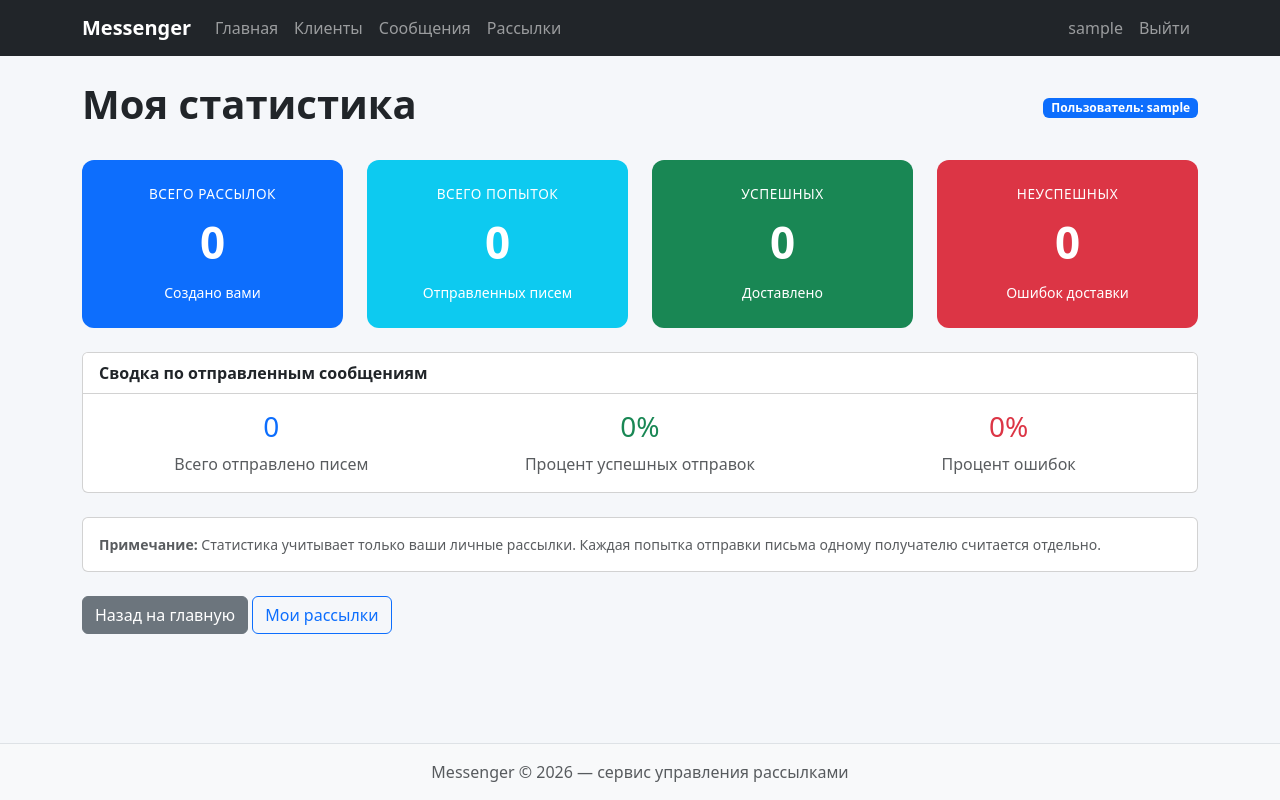
After one commit to lesnicenkodaniil62-hub/Coursework-4, a Django app: page /users/stats/ in a window 1280 px wide. The commit adds this page. Run offline with Django 5.2, Linux system fonts and the light colour scheme; the visitor is signed in with stand-in values (Sample User, id 1); data that the repository does not hold is empty; parts of the project's set-up code (start-up, migrations or seed data) failed here and were passed over; some libraries are stand-ins or nearby versions.

Commit message:
feature_7

```diff
--- a/templates/base.html
+++ b/templates/base.html
@@ -39,7 +39,9 @@
             <ul class="navbar-nav ms-auto mb-2 mb-lg-0">
                 {% if user.is_authenticated %}
                     <li class="nav-item">
-                        <span class="nav-link text-white">{{ user.username }}</span>
+                        <a class="nav-link" href="{% url 'users:user_stats' %}">
+                            {{ user.username }}
+                        </a>
                     </li>
                     <li class="nav-item">
                         <form method="post" action="{% url 'users:logout' %}" class="d-inline">
--- /dev/null
+++ b/templates/users/user_stats.html
@@ -0,0 +1,98 @@
+{% extends "base.html" %}
+
+{% block title %}Моя статистика{% endblock %}
+
+{% block content %}
+<div class="d-flex justify-content-between align-items-center mb-4">
+    <h1 class="fw-bold">Моя статистика</h1>
+    <span class="badge bg-primary">Пользователь: {{ user.username }}</span>
+</div>
+
+<div class="row g-4 mb-4">
+    <div class="col-md-6 col-lg-3">
+        <div class="card stat-card text-white bg-primary h-100">
+            <div class="card-body p-4 text-center">
+                <div class="stat-label mb-3">Всего рассылок</div>
+                <div class="stat-number mb-3">{{ stats.total_mailings }}</div>
+                <small>Создано вами</small>
+            </div>
+        </div>
+    </div>
+
+    <div class="col-md-6 col-lg-3">
+        <div class="card stat-card text-white bg-info h-100">
+            <div class="card-body p-4 text-center">
+                <div class="stat-label mb-3">Всего попыток</div>
+                <div class="stat-number mb-3">{{ stats.total_attempts }}</div>
+                <small>Отправленных писем</small>
+            </div>
+        </div>
+    </div>
+
+    <div class="col-md-6 col-lg-3">
+        <div class="card stat-card text-white bg-success h-100">
+            <div class="card-body p-4 text-center">
+                <div class="stat-label mb-3">Успешных</div>
+                <div class="stat-number mb-3">{{ stats.successful_attempts }}</div>
+                <small>Доставлено</small>
+            </div>
+        </div>
+    </div>
+
+    <div class="col-md-6 col-lg-3">
+        <div class="card stat-card text-white bg-danger h-100">
+            <div class="card-body p-4 text-center">
+                <div class="stat-label mb-3">Неуспешных</div>
+                <div class="stat-number mb-3">{{ stats.failed_attempts }}</div>
+                <small>Ошибок доставки</small>
+            </div>
+        </div>
+    </div>
+</div>
+
+<div class="card">
+    <div class="card-header bg-white fw-bold">
+        Сводка по отправленным сообщениям
+    </div>
+    <div class="card-body">
+        <div class="row text-center">
+            <div class="col-md-4">
+                <h3 class="text-primary">{{ stats.total_messages_sent }}</h3>
+                <p class="text-muted mb-0">Всего отправлено писем</p>
+            </div>
+            <div class="col-md-4">
+                {% if stats.total_attempts > 0 %}
+                    {% widthratio stats.successful_attempts stats.total_attempts 100 as success_rate %}
+                    <h3 class="text-success">{{ success_rate }}%</h3>
+                {% else %}
+                    <h3 class="text-success">0%</h3>
+                {% endif %}
+                <p class="text-muted mb-0">Процент успешных отправок</p>
+            </div>
+            <div class="col-md-4">
+                {% if stats.total_attempts > 0 %}
+                    {% widthratio stats.failed_attempts stats.total_attempts 100 as fail_rate %}
+                    <h3 class="text-danger">{{ fail_rate }}%</h3>
+                {% else %}
+                    <h3 class="text-danger">0%</h3>
+                {% endif %}
+                <p class="text-muted mb-0">Процент ошибок</p>
+            </div>
+        </div>
+    </div>
+</div>
+
+<div class="card mt-4">
+    <div class="card-body">
+        <p class="text-muted small mb-0">
+            <strong>Примечание:</strong> Статистика учитывает только ваши личные рассылки.
+            Каждая попытка отправки письма одному получателю считается отдельно.
+        </p>
+    </div>
+</div>
+
+<div class="mt-4">
+    <a href="{% url 'main:dashboard' %}" class="btn btn-secondary">Назад на главную</a>
+    <a href="{% url 'mailings:mailing_list' %}" class="btn btn-outline-primary">Мои рассылки</a>
+</div>
+{% endblock %}
--- /dev/null
+++ b/users/services.py
@@ -0,0 +1,45 @@
+from dataclasses import dataclass
+from typing import Final
+
+from django.contrib.auth.models import User
+
+from mailings.models import Mailing, MailingAttempt
+
+USER_STATS_CACHE_KEY_PREFIX: Final[str] = "messenger:user_stats:v1:"
+
+
+@dataclass(frozen=True)
+class UserStats:
+    """Персональная статистика пользователя."""
+
+    total_mailings: int
+    total_attempts: int
+    successful_attempts: int
+    failed_attempts: int
+    total_messages_sent: int
+
+
+def get_user_stats(user: User) -> UserStats:
+    """Рассчитывает персональную статистику пользователя."""
+    user_mailings = Mailing.objects.filter(owner=user)
+
+    total_mailings: int = user_mailings.count()
+
+    attempts = MailingAttempt.objects.filter(mailing__owner=user)
+    total_attempts: int = attempts.count()
+
+    successful_attempts: int = attempts.filter(status=MailingAttempt.STATUS_SUCCESS).count()
+
+    failed_attempts: int = attempts.filter(status=MailingAttempt.STATUS_FAILED).count()
+
+    # Количество отправленных сообщений = количество успешных попыток
+    # (каждая попытка = одно письмо одному получателю)
+    total_messages_sent: int = successful_attempts
+
+    return UserStats(
+        total_mailings=total_mailings,
+        total_attempts=total_attempts,
+        successful_attempts=successful_attempts,
+        failed_attempts=failed_attempts,
+        total_messages_sent=total_messages_sent,
+    )
--- a/users/urls.py
+++ b/users/urls.py
@@ -11,6 +11,7 @@ urlpatterns = [
     path("verify-sent/", TemplateView.as_view(template_name="users/verify_email_sent.html"), name="verify_email_sent"),
     path("login/", views.CustomLoginView.as_view(), name="login"),
     path("logout/", views.CustomLogoutView.as_view(), name="logout"),
+    path("stats/", views.UserStatsView.as_view(), name="user_stats"),  # <-- НОВОЕ
     # Восстановление пароля
     path("password-reset/", views.CustomPasswordResetView.as_view(), name="password_reset"),
     path("password-reset/done/", views.CustomPasswordResetDoneView.as_view(), name="password_reset_done"),
--- a/users/views.py
+++ b/users/views.py
@@ -1,7 +1,9 @@
-from typing import Any
+from typing import Any, cast
 
 from django.contrib import messages
 from django.contrib.auth import login
+from django.contrib.auth.mixins import LoginRequiredMixin
+from django.contrib.auth.models import User
 from django.contrib.auth.views import (
     LoginView,
     LogoutView,
@@ -14,10 +16,11 @@ from django.core.mail import send_mail
 from django.http import HttpRequest, HttpResponse
 from django.shortcuts import get_object_or_404, redirect
 from django.urls import reverse, reverse_lazy
-from django.views.generic import CreateView, View
+from django.views.generic import CreateView, TemplateView, View
 
 from .forms import CustomUserCreationForm
 from .models import UserProfile
+from .services import get_user_stats
 
 
 class RegisterView(CreateView):
@@ -81,7 +84,10 @@ class CustomLoginView(LoginView):
     def form_valid(self, form: Any) -> HttpResponse:
         user = form.get_user()
         if hasattr(user, "profile") and not user.profile.is_email_verified:
-            messages.error(request=self.request, message="Пожалуйста, подтвердите ваш email перед входом.")
+            messages.error(
+                request=self.request,
+                message="Пожалуйста, подтвердите ваш email перед входом.",
+            )
             return redirect("users:login")
         return super().form_valid(form)
 
@@ -95,7 +101,7 @@ class CustomLogoutView(LogoutView):
 # Встроенные представления Django для сброса пароля
 class CustomPasswordResetView(PasswordResetView):
     template_name = "users/password_reset.html"
-    email_template_name = "users/password_reset_email.txt"  # Можно создать отдельно, или использовать дефолтный
+    email_template_name = "users/password_reset_email.txt"
     success_url = reverse_lazy("users:password_reset_done")
 
 
@@ -110,3 +116,15 @@ class CustomPasswordResetConfirmView(PasswordResetConfirmView):
 
 class CustomPasswordResetCompleteView(PasswordResetCompleteView):
     template_name = "users/password_reset_complete.html"
+
+
+class UserStatsView(LoginRequiredMixin, TemplateView):
+    """Персональная статистика пользователя."""
+
+    template_name = "users/user_stats.html"
+
+    def get_context_data(self, **kwargs: Any) -> dict[str, Any]:
+        context: dict[str, Any] = super().get_context_data(**kwargs)
+        user = cast(User, self.request.user)
+        context["stats"] = get_user_stats(user)
+        return context
```
